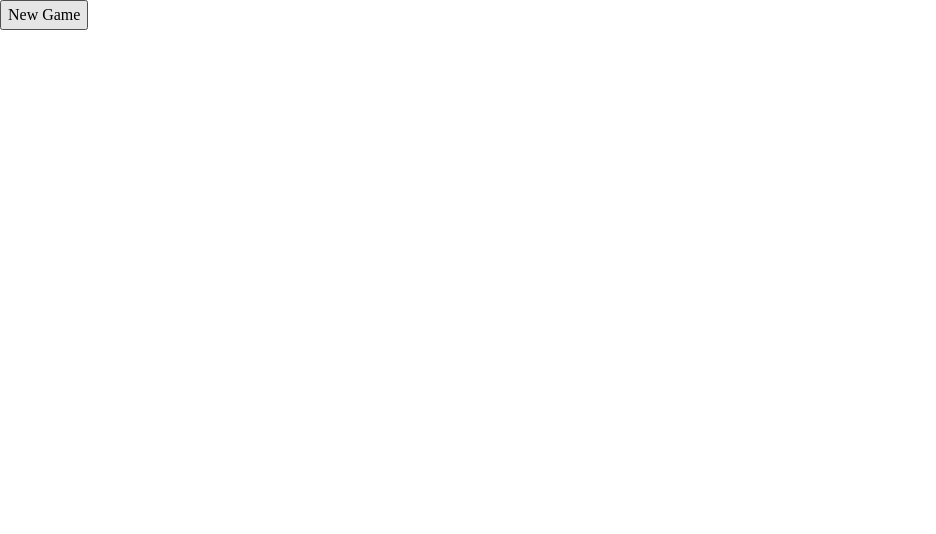
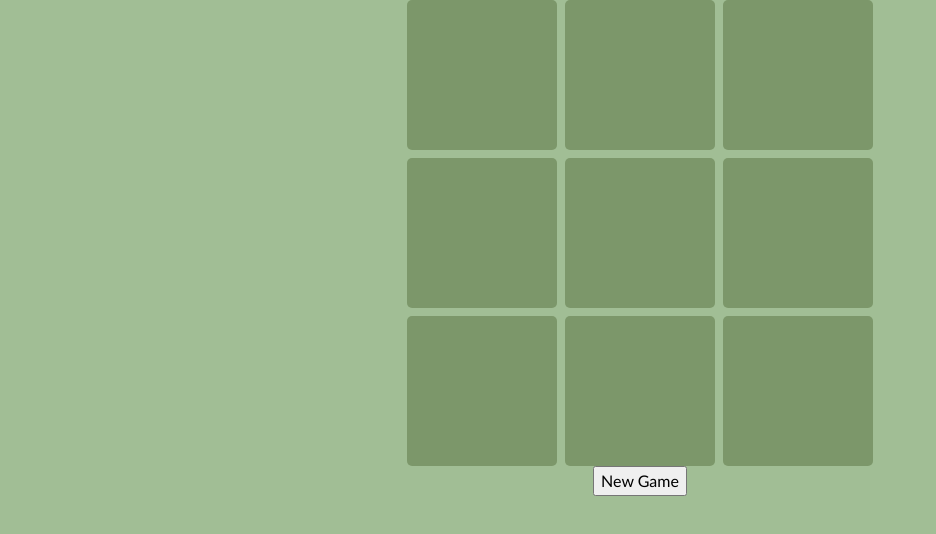
Before and after one commit to smith109/tic-tac-toe, a plain HTML site: page index.html in a window 1280 px wide. Shown: the whole page, without its empty margins (0-936 px from the left). Drawn offline with Linux system fonts and the light colour scheme.

Commit message:
Add styles to the game board

```diff
--- a/css/style.css
+++ b/css/style.css
@@ -1,3 +1,15 @@
+:root {
+  --clr-primary: #a1be95;
+  --clr-secondary: #2b430b4f;
+  --clr-accent: #f98866;
+  --clr-neutral-lt: #faf9f9;
+  --clr-neutral-dk: #2b430b68;
+  --ff-base: ui-rounded, 'Hiragino Maru Gothic ProN',
+    Quicksand, Comfortaa, Manjari, 'Arial Rounded MT',
+    'Arial Rounded MT Bold', Calibri, source-sans-pro,
+    sans-serif;
+}
+
 * {
   margin: 0;
   box-sizing: border-box;
@@ -6,9 +18,40 @@
 body {
   line-height: 1.5;
   -webkit-font-smoothing: antialiased;
+  background: var(--clr-primary);
+  color: var(--clr-neutral-lt);
+  font-family: var(--ff-base);
+  text-align: center;
 }
 
 input,
 button {
   font: inherit;
 }
+
+button,
+.cell {
+  cursor: pointer;
+}
+
+.main .game-board {
+  display: grid;
+  grid-template: repeat(3, 150px) / repeat(3, 150px);
+  justify-content: center;
+  gap: 8px;
+}
+
+.game-board .cell {
+  background: var(--clr-secondary);
+  color: var(--clr-accent);
+  border-radius: 5px;
+  font-weight: 600;
+  font-size: 3rem;
+  display: flex;
+  justify-content: center;
+  align-items: center;
+}
+
+.game-board .cell:hover {
+  background: var(--clr-neutral-dk);
+}
```
